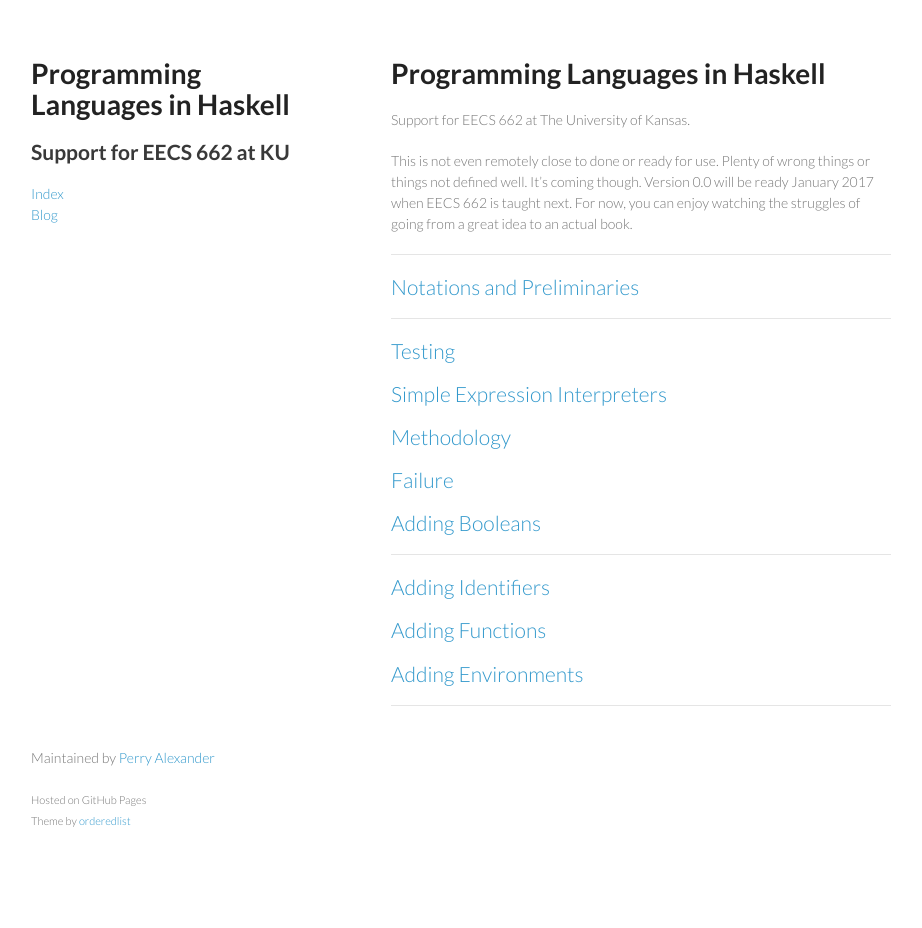
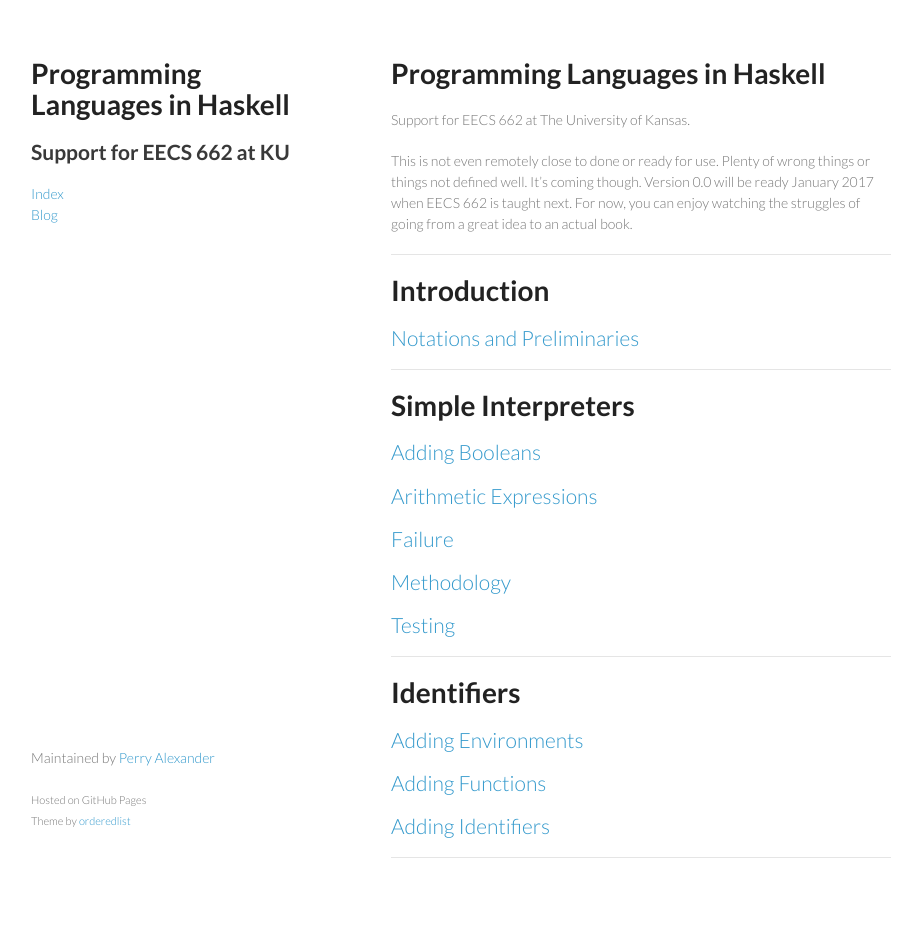
Before and after one commit to ku-sldg/plih, a Jekyll site: the page built from index.md, in a window 1280 px wide. Shown: the whole page, without its empty margins (179-1101 px from the left). Built offline with Jekyll 4.4.1, drawn with Linux system fonts in a browser that asks for light colours; before the commit the page ends 900 px from its top, so only the background shows below that.

```diff
--- a/_config.yml
+++ b/_config.yml
@@ -3,3 +3,13 @@ title: Programming Languages in Haskell
 subtitle: Support for EECS 662 at KU
 markdown: kramdown
 url: http://ku-sldg.github.io/plih
+collections:
+  intro:
+    output: true
+    title: Introduction
+  simple:
+    output: true
+    title: Simple Interpreters
+  ids:
+    output: true
+    title: Identifiers
--- a/_posts/2016-06-13-Simple-Interpreters.md
+++ b/_simple/Arithmetic-Expressions.md
@@ -1,6 +1,6 @@
 ---
 layout: frontpage
-title: Simple Expression Interpreters
+title: Arithmetic Expressions
 use_math: true
 categories: chapter ch1
 ---
--- a/index.md
+++ b/index.md
@@ -11,19 +11,25 @@ This is not even remotely close to done or ready for use.  Plenty of wrong thing
 
 ---
 
-{% for post in site.categories.ch0 %}
+# Introduction
+
+{% for post in site.intro %}
 ## <a href="{{ site.baseurl }}{{ post.url }}">{{ post.title }}</a>
 {% endfor %}
 
 ---
 
-{% for post in site.categories.ch1 %}
+# Simple Interpreters
+
+{% for post in site.simple %}
 ## <a href="{{ site.baseurl }}{{ post.url }}">{{ post.title }}</a>
 {% endfor %}
 
 ---
 
-{% for post in site.categories.ch2 %}
+# Identifiers
+
+{% for post in site.ids %}
 ## <a href="{{ site.baseurl }}{{ post.url }}">{{ post.title }}</a>
 {% endfor %}
 
```
Also changed, not shown: _ids/Adding-Environments.md (renamed from _posts/2016-06-13-Adding-Environments.md), _ids/Adding-Functions.md (renamed from _posts/2016-06-13-Adding-Functions.md), _ids/Adding-IDs.md (renamed from _posts/2016-06-13-Adding-IDs.md), _intro/Notations-and-Preliminaries.md (renamed from _posts/2016-06-13-Notations-and-Preliminaries.md), _simple/Adding-Booleans.md (renamed from _posts/2016-06-13-Adding-Booleans.md), _simple/Failure.md (renamed from _posts/2016-06-13-Failure.md), _simple/Methodology.md (renamed from _posts/2016-06-13-Methodology.md), _simple/Testing.md (renamed from _posts/2016-06-13-Testing.md).
